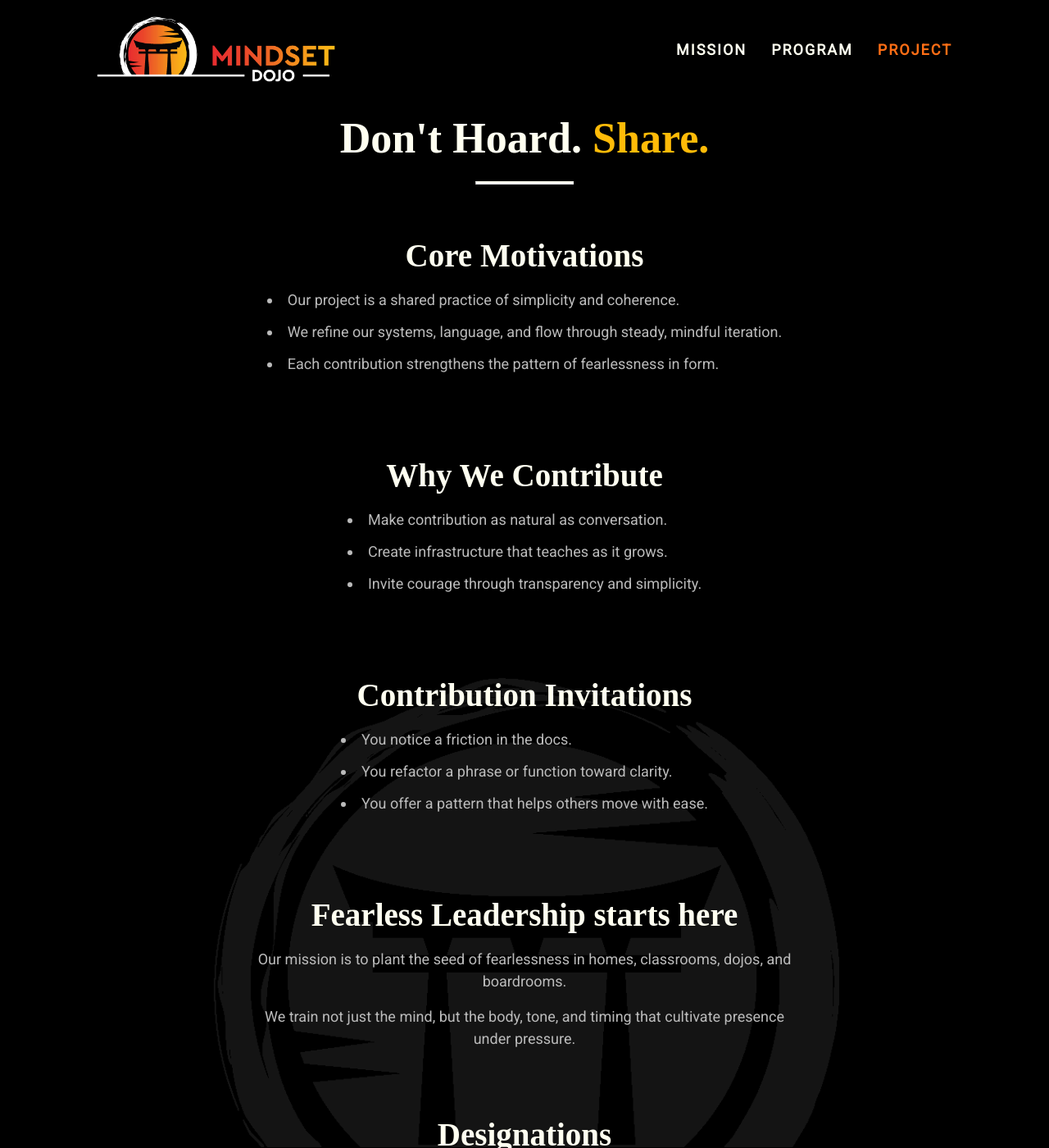
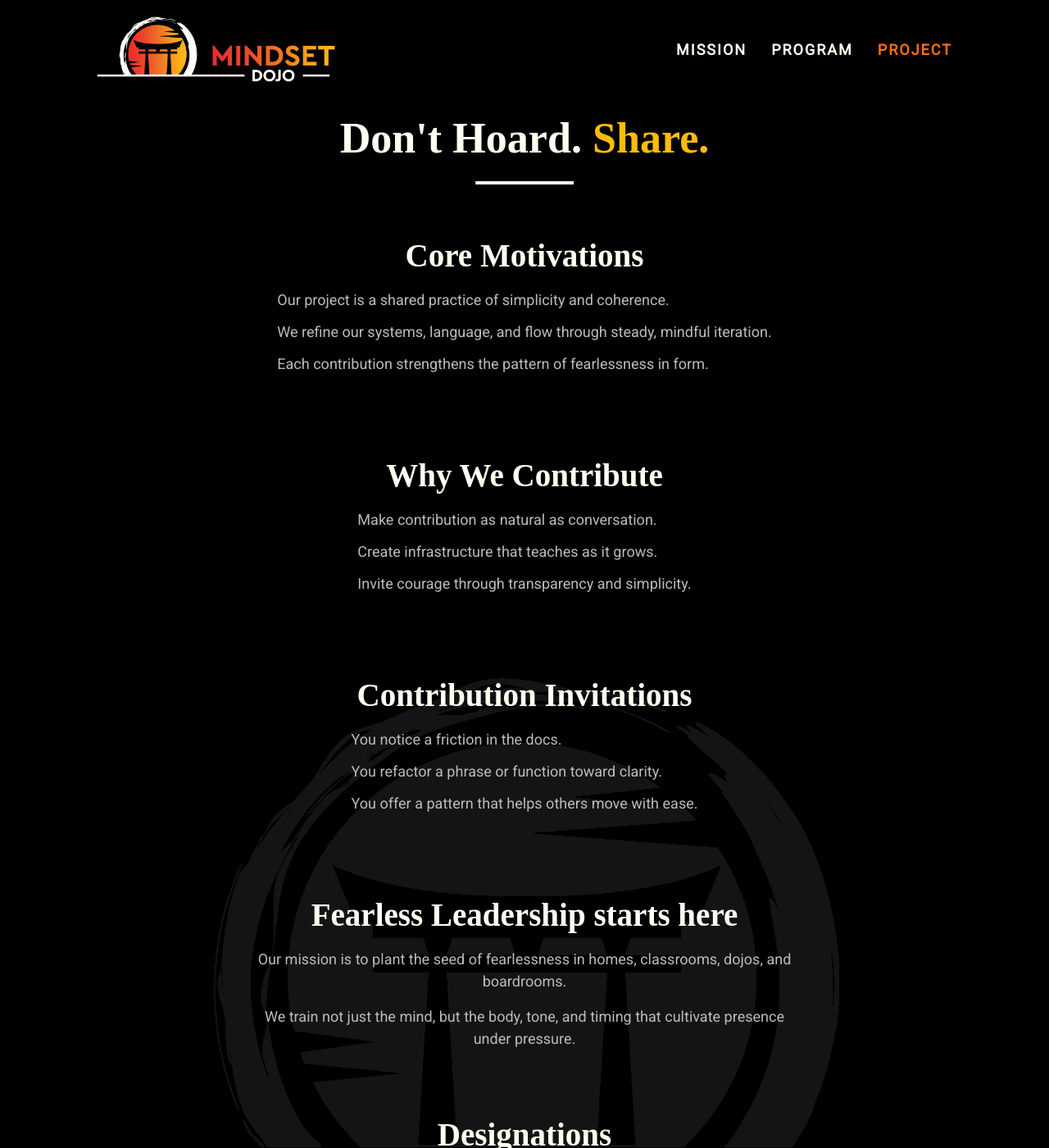
Before and after one commit to mindset-dojo/mindset-dojo.github.io, a Jekyll site: the page built from project.md, in a window 1280 px wide and 1400 px high. Shown: the whole window at 82% size. Built offline with Jekyll 4.4.1, drawn with Linux system fonts in a browser that asks for light colours; some web fonts are replaced.

Commit message:
refactor: Program + Project coherent rendering

```diff
--- a/assets/css/md.css
+++ b/assets/css/md.css
@@ -742,12 +742,14 @@
     gap: 8px 24px;
 }
 
-/* [PROGRAM PAGE CENTERING] */
-#program {
+/* [PAGE CENTERING — Program + Project] */
+#program,
+#project {
   text-align: center;
 }
 
-#program section {
+#program section,
+#project section {
   display: flex;
   flex-direction: column;
   align-items: center;
@@ -757,54 +759,7 @@
 }
 
 #program section h2,
-#program section p {
-    max-width: 700px;
-    text-align: center;
-    margin: 0 auto 1rem;
-    padding: 0 1rem;
-}
-
-#program section ul {
-    max-width: 700px;
-    margin: 0 auto 1.5rem;
-    padding-left: 0;
-    list-style-position: inside;
-}
-
-#program section ul li {
-    text-align: left;
-}
-
-/* Responsive tweaks for small screens */
-@media (width <= 600px) {
-    #program section {
-        padding: 1rem 0.5rem;
-    }
-
-    #program section ul {
-        max-width: 100%;
-        padding: 0 1rem;
-    }
-
-    #program section ul li {
-        font-size: var(--text-s);
-    }
-}
-
-/* [PROJECT PAGE CENTERING] */
-#project {
-  text-align: center;
-}
-
-#project section {
-  display: flex;
-  flex-direction: column;
-  align-items: center;
-  padding: 2rem 1rem;
-  max-width: 800px;
-  margin: 0 auto;
-}
-
+#program section p,
 #project section h2,
 #project section p {
   max-width: 700px;
@@ -813,28 +768,34 @@
   padding: 0 1rem;
 }
 
+#program section ul,
 #project section ul {
   max-width: 700px;
   margin: 0 auto 1.5rem;
   padding-left: 0;
-  list-style-position: inside;
+  list-style: none;
+  text-align: left;
 }
 
+#program section ul li,
 #project section ul li {
   text-align: left;
 }
 
 /* Responsive tweaks for small screens */
 @media (width <= 600px) {
+  #program section,
   #project section {
     padding: 1rem 0.5rem;
   }
 
+  #program section ul,
   #project section ul {
     max-width: 100%;
     padding: 0 1rem;
   }
 
+  #program section ul li,
   #project section ul li {
     font-size: var(--text-s);
   }
```
Lines whose indentation alone changed are shown as unchanged.
